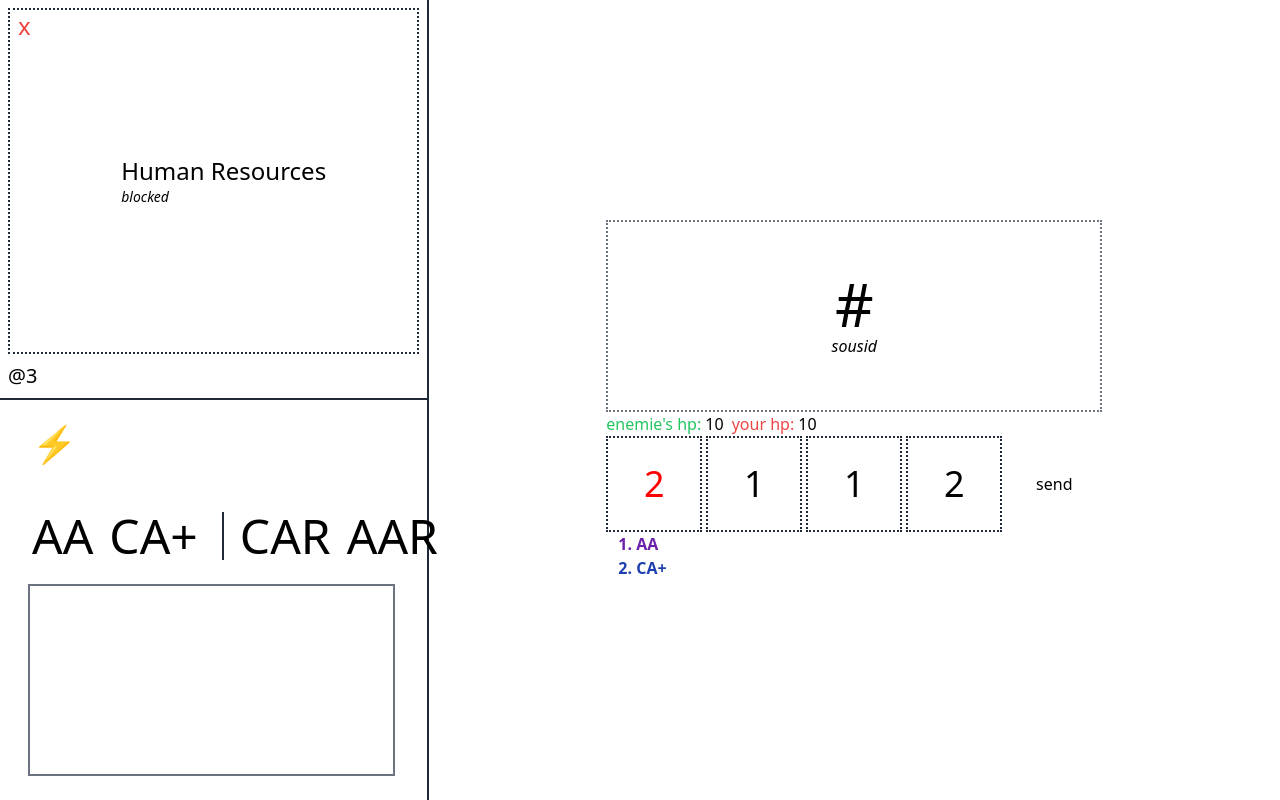
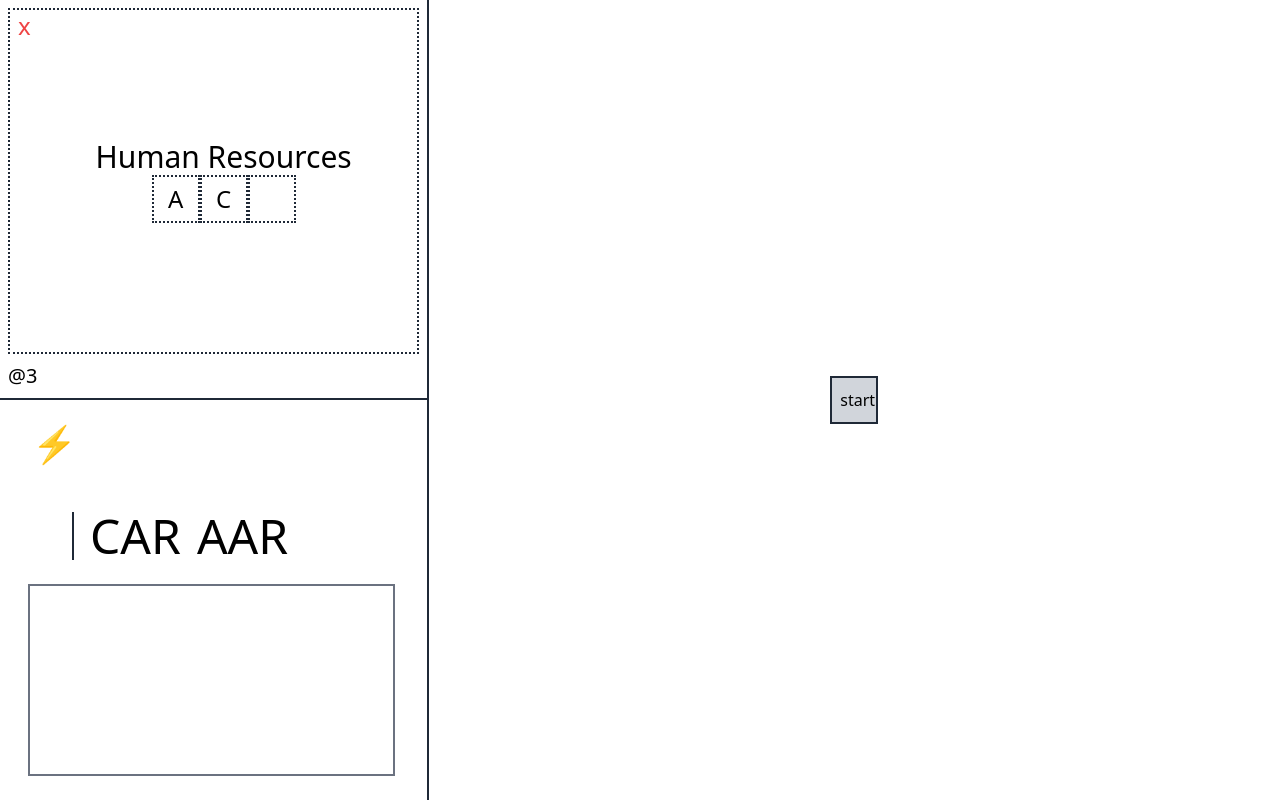
Before and after one commit to madfozjer/mindweb.72, a website: page dist/index.html in a window 1280 px wide. Both pictures are taken after a click on the element "HR". Drawn offline with Linux system fonts and the light colour scheme.

Commit message:
developing character ui

```diff
--- a/dist/index.html
+++ b/dist/index.html
@@ -22,7 +22,8 @@
     </div>
     <div id="wrapper" class="grid grid-cols-3 grid-rows-2 w-screen h-screen">
         <div id="dungeon" class="col-start-2 row-span-3 col-span-3 standard-border border-l-2 flex flex-col justify-center items-center">
-            <div>
+            <button onclick="goDungeon(this)" class="bg-gray-300 border-2 standard-border p-2 block col-span-3 row-span-3 w-12 h-12">start</button>
+            <div class="hidden" id="dungeon-wrapper">
                 <div id="enemy-hud" class="flex flex-col justify-center h-48 items-center border-gray-500 border-2 border-dotted">
                     <div id="encounter-pfp" class="text-6xl relative font-light hover:cursor-help group">
                         #
@@ -32,7 +33,6 @@
                     </div>
                     <div id="encounter-name" class="italic">sousid</div>
                 </div>
-
                 <div id="infohud" class="flex gap-2">
                     <div id="encounter-healthbar">
                         <span class="text-green-500">enemie's hp:</span> 10
@@ -73,8 +73,13 @@
             <div id="baze-infobox" class="flex hidden row-span-3 col-span-3 border-2 justify-center border-dotted standard-border">
                 <button onclick="bazeInfo()" class="block h-8 text-red-500 pl-2 mr-auto">x</button>
                 <div class="w-ful block self-center mr-auto">
-                    <h3 class="">Human Resources</h3>
+                    <h3 class="text-3xl">Human Resources</h3>
                     <div class="text-sm italic" id="blocker">blocked</div>
+                    <div class="flex justify-center">
+                        <div onclick="characterChoose(this.title)" id="character-1" title="alex" class="flex border-dotted border-2 standard-border mb-auto w-12 h-12 text-2xl font-light items-center justify-center hover:border-solid hover:cursor-pointer">A</div>
+                        <div onclick="characterChoose(this.title)" id="character-2" title="carlos" class="flex border-dotted border-2 standard-border mb-auto w-12 h-12 text-2xl font-light items-center justify-center hover:border-solid hover:cursor-pointer">C</div>
+                        <div onclick="characterChoose(this.title)" id="character-3" class="flex border-dotted border-2 standard-border mb-auto w-12 h-12 text-2xl font-light items-center justify-center hover:border-solid hover:cursor-pointer"></div>
+                    </div>
                 </div>
             </div>
             <div id="resources" class="text-xl">
--- a/dist/scripts.js
+++ b/dist/scripts.js
@@ -23,6 +23,22 @@ var sus =
   hp: 0
 }
 
+var alex =
+{
+  name: "alex",
+  moveList: ["", "AA","CA+", ""],
+  gunList: ["", "CAR", "AAR"],
+  genes: "energetic"
+}
+
+var carlos =
+{
+  name: "carlos",
+  moveList: ["", "AA", ""],
+  gunList: ["", "CAR", ""],
+  genes: ""
+}
+
 /*ui*/
 var encounterHPbar;
 var healthbar;
@@ -31,8 +47,8 @@ var encounterHUD = {
   name: ""
 }
 var charlistDescription;
-var charlistItems = []; //moves ui
-var charlistGuns = [];
+var charlistItems = []; charlistItems.length = 4;
+var charlistGuns = []; charlistGuns.length = 3;
 var moveSlots = [];
 var bazeInfobox;
 var buildingItems = [];
@@ -44,17 +60,20 @@ var encounterID = 0;
 var currentEncounter;
 var moves = [];
 var diceValues = [];
-var inDungeon = true;
+var inDungeon = false;
+var char = "alex";
 
 /*lists*/
-var moveList = ["", "AA", "CA+"]
+var moveList = [""]
 var gunList= ["", "CAR", "AAR"]
 var encounterList = [sousid, sus, sousid];
 var genesList = ["energetic"];
 var buildingList = ["", "HR"];
+var charList = [alex,carlos];
 var resources = {
   "@": 3
 }
+var characters = [""];
 
 /*onload*/ //TODO cash current state
 window.onload = function() {
@@ -73,20 +92,12 @@ window.onload = function() {
   encounterHPbar.innerHTML = "<span class='text-green-500'>enemie's hp: </span>" + currentEncounter.hp;
   healthbar.innerHTML = "<span class='text-red-500'>your hp:</span> " + player.hp;
 
-  for (i = 1; i < moveList.length; i++) {
+  for (i = 1; i < charlistItems.length; i++) {
     charlistItems[i] = document.getElementById("item-" + i);
-
-    if (moveList[i] != undefined)
-      charlistItems[i].innerHTML = moveList[i];
-      charlistItems[i].setAttribute('title', moveList[i]);
   }
 
-  for (i = 1; i < gunList.length; i++) {
+  for (i = 1; i < charlistGuns.length; i++) {
     charlistGuns[i] = document.getElementById("gun-" + i);
-
-    if (charlistItems[i] != undefined)
-      charlistGuns[i].innerHTML = gunList[i];
-    charlistGuns[i].setAttribute('title', gunList[i]);
   }
 
   for (i = 1; i < buildingList.length; i++) {
@@ -223,6 +234,35 @@ function diceRoll() {  // 21 = 6; 19,20 = 5; 16,17,18 = 4; 12,13,14,15 = 3; 7,8,
   }
 }
 
+function characterChoose(title) {
+  if (!inDungeon) {
+    for (i = 0; i < charList.length; i++) {
+      if (title == charList[i].name) {
+        char = charList[i];
+      }
+    }
+
+    if (char != undefined) {
+      moveList = char.moveList;
+      gunList = char.gunList;
+
+      for (i = 1; i < moveList.length; i++) {
+        if (moveList[i] != undefined || moveList[i] != "") {
+          charlistItems[i].innerHTML = moveList[i];
+          charlistItems[i].setAttribute('title', moveList[i]);
+      }
+    }
+
+      for (i = 1; i < gunList.length; i++) {
+        if (moveList[i] != undefined || moveList[i] != "") {
+          charlistGuns[i].innerHTML = gunList[i];
+          charlistGuns[i].setAttribute('title', gunList[i]);
+        }
+      }
+    }
+    }
+}
+
 /*encounter side*/
 function moveReceiver(move, receiver, index) { //automatic moves code
   if (receiver == currentEncounter) {
@@ -271,6 +311,14 @@ function encounterMove() {
 }
 
 /*ui manipulation*/
+function goDungeon(button) {
+  var dungen = document.getElementById("dungeon-wrapper");
+  button.classList.toggle("hidden")
+  inDungeon = true;
+  document.getElementById("blocker").classList.toggle("hidden");
+  dungen.classList.toggle("hidden");
+}
+
 function hideMe(item) {
   item.classList.toggle("hidden");
 }
@@ -343,7 +391,6 @@ function bazeInfo() { //optimize
   bazeInfobox.classList.toggle("hidden");
 
   for (i = 1; i < buildingItems.length; i++) {
-    console.log(i);
     buildingItems[i].classList.toggle("hidden");
   }
 
```
Also changed, not shown: dist/style.css.
